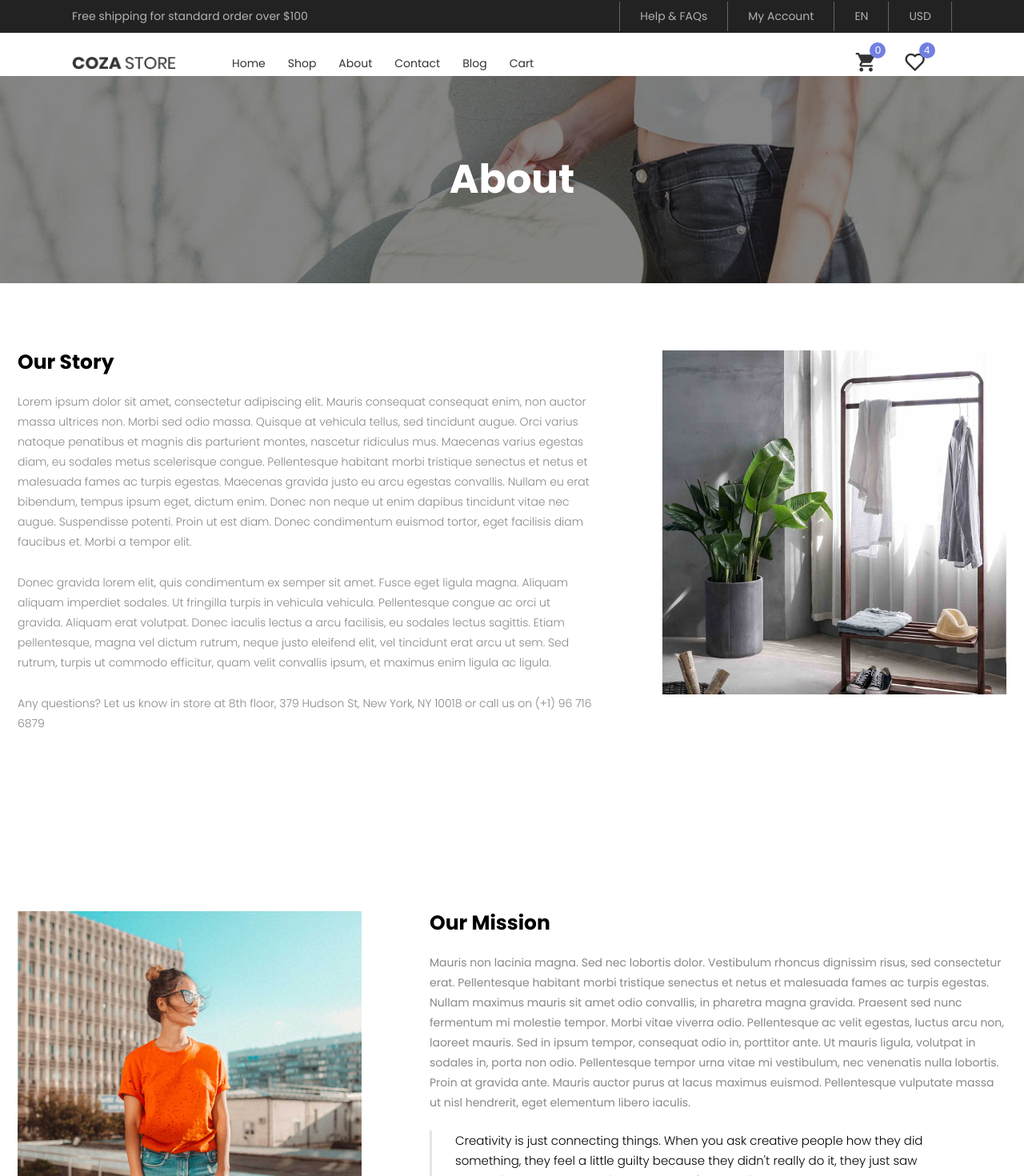
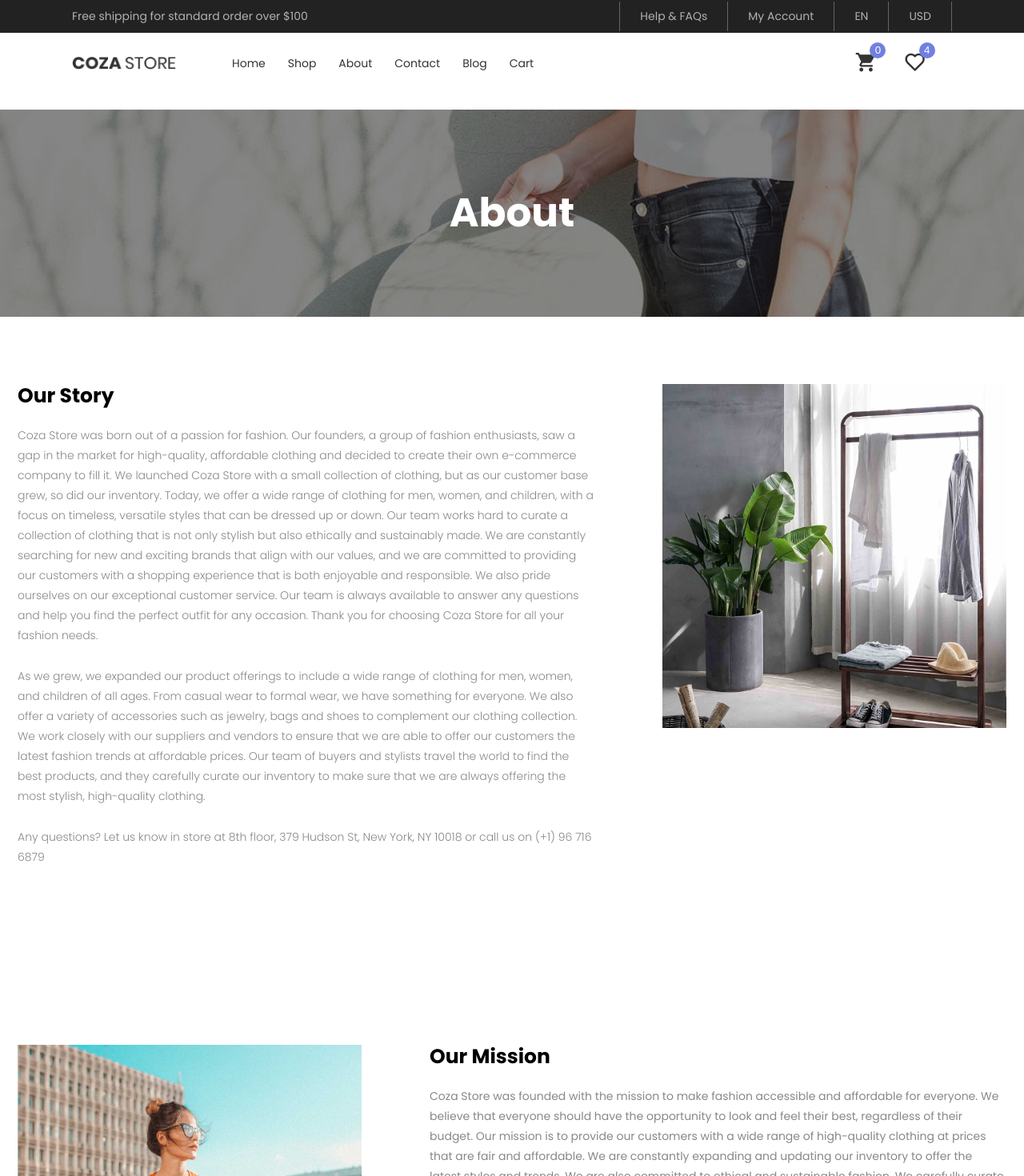
Before and after one commit to Cireka/Cosa-Store-Project, a Next.js app: page /About in a window 1280 px wide. Shown: the top 1470 px of the page at 80% size. Built offline with nearby package versions, Linux system fonts and the light colour scheme; a web font is replaced by a local one.

Commit message:
tweaked styles and replaced lorem text

```diff
--- a/Components/About/About.js
+++ b/Components/About/About.js
@@ -16,28 +16,35 @@ const AboutComp = () => {
           <div className={style.ParagraphParrent}>
             <h2>Our Story</h2>
             <p>
-              Lorem ipsum dolor sit amet, consectetur adipiscing elit. Mauris
-              consequat consequat enim, non auctor massa ultrices non. Morbi sed
-              odio massa. Quisque at vehicula tellus, sed tincidunt augue. Orci
-              varius natoque penatibus et magnis dis parturient montes, nascetur
-              ridiculus mus. Maecenas varius egestas diam, eu sodales metus
-              scelerisque congue. Pellentesque habitant morbi tristique senectus
-              et netus et malesuada fames ac turpis egestas. Maecenas gravida
-              justo eu arcu egestas convallis. Nullam eu erat bibendum, tempus
-              ipsum eget, dictum enim. Donec non neque ut enim dapibus tincidunt
-              vitae nec augue. Suspendisse potenti. Proin ut est diam. Donec
-              condimentum euismod tortor, eget facilisis diam faucibus et. Morbi
-              a tempor elit.
+              Coza Store was born out of a passion for fashion. Our founders, a
+              group of fashion enthusiasts, saw a gap in the market for
+              high-quality, affordable clothing and decided to create their own
+              e-commerce company to fill it. We launched Coza Store with a small
+              collection of clothing, but as our customer base grew, so did our
+              inventory. Today, we offer a wide range of clothing for men,
+              women, and children, with a focus on timeless, versatile styles
+              that can be dressed up or down. Our team works hard to curate a
+              collection of clothing that is not only stylish but also ethically
+              and sustainably made. We are constantly searching for new and
+              exciting brands that align with our values, and we are committed
+              to providing our customers with a shopping experience that is both
+              enjoyable and responsible. We also pride ourselves on our
+              exceptional customer service. Our team is always available to
+              answer any questions and help you find the perfect outfit for any
+              occasion. Thank you for choosing Coza Store for all your fashion
+              needs.
             </p>
             <p>
-              Donec gravida lorem elit, quis condimentum ex semper sit amet.
-              Fusce eget ligula magna. Aliquam aliquam imperdiet sodales. Ut
-              fringilla turpis in vehicula vehicula. Pellentesque congue ac orci
-              ut gravida. Aliquam erat volutpat. Donec iaculis lectus a arcu
-              facilisis, eu sodales lectus sagittis. Etiam pellentesque, magna
-              vel dictum rutrum, neque justo eleifend elit, vel tincidunt erat
-              arcu ut sem. Sed rutrum, turpis ut commodo efficitur, quam velit
-              convallis ipsum, et maximus enim ligula ac ligula.
+              As we grew, we expanded our product offerings to include a wide
+              range of clothing for men, women, and children of all ages. From
+              casual wear to formal wear, we have something for everyone. We
+              also offer a variety of accessories such as jewelry, bags and
+              shoes to complement our clothing collection. We work closely with
+              our suppliers and vendors to ensure that we are able to offer our
+              customers the latest fashion trends at affordable prices. Our team
+              of buyers and stylists travel the world to find the best products,
+              and they carefully curate our inventory to make sure that we are
+              always offering the most stylish, high-quality clothing.
             </p>
             <p>
               Any questions? Let us know in store at 8th floor, 379 Hudson St,
@@ -55,18 +62,23 @@ const AboutComp = () => {
           <div className={style.ParagraphParrent2}>
             <h2>Our Mission</h2>
             <p>
-              Mauris non lacinia magna. Sed nec lobortis dolor. Vestibulum
-              rhoncus dignissim risus, sed consectetur erat. Pellentesque
-              habitant morbi tristique senectus et netus et malesuada fames ac
-              turpis egestas. Nullam maximus mauris sit amet odio convallis, in
-              pharetra magna gravida. Praesent sed nunc fermentum mi molestie
-              tempor. Morbi vitae viverra odio. Pellentesque ac velit egestas,
-              luctus arcu non, laoreet mauris. Sed in ipsum tempor, consequat
-              odio in, porttitor ante. Ut mauris ligula, volutpat in sodales in,
-              porta non odio. Pellentesque tempor urna vitae mi vestibulum, nec
-              venenatis nulla lobortis. Proin at gravida ante. Mauris auctor
-              purus at lacus maximus euismod. Pellentesque vulputate massa ut
-              nisl hendrerit, eget elementum libero iaculis.
+              Coza Store was founded with the mission to make fashion accessible
+              and affordable for everyone. We believe that everyone should have
+              the opportunity to look and feel their best, regardless of their
+              budget. Our mission is to provide our customers with a wide range
+              of high-quality clothing at prices that are fair and affordable.
+              We are constantly expanding and updating our inventory to offer
+              the latest styles and trends. We are also committed to ethical and
+              sustainable fashion. We carefully curate our collection to include
+              clothing that is made with respect for people and the planet. We
+              believe that fashion should be enjoyed without guilt or
+              compromise. Our goal is to be more than just an e-commerce
+              company, we strive to be a community of fashion-forward
+              individuals who care about style, ethics, and affordability. We
+              are dedicated to providing our customers with the best possible
+              shopping experience. From the moment you visit our website to the
+              moment you receive your package, we are here to help. Thank you
+              for choosing Coza Store as your go-to destination for fashion.
             </p>
             <div className={style.Quotes}>
               <p>
--- a/Components/About/About.module.css
+++ b/Components/About/About.module.css
@@ -1,4 +1,5 @@
 .BackgroundImage {
+  margin-top: 4.2rem;
   background-image: url(../../public/AboutPage/bg-01.jpg);
   background-size: cover;
   background-position: center center;
--- a/Components/Contact/ContactPage.module.css
+++ b/Components/Contact/ContactPage.module.css
@@ -100,6 +100,7 @@
 }
 
 .BackgroundImage {
+  margin-top: 4.2rem;
   width: 100vw;
   background-image: url(../../public/AboutPage/bg-01.jpg);
   background-size: cover;
```
